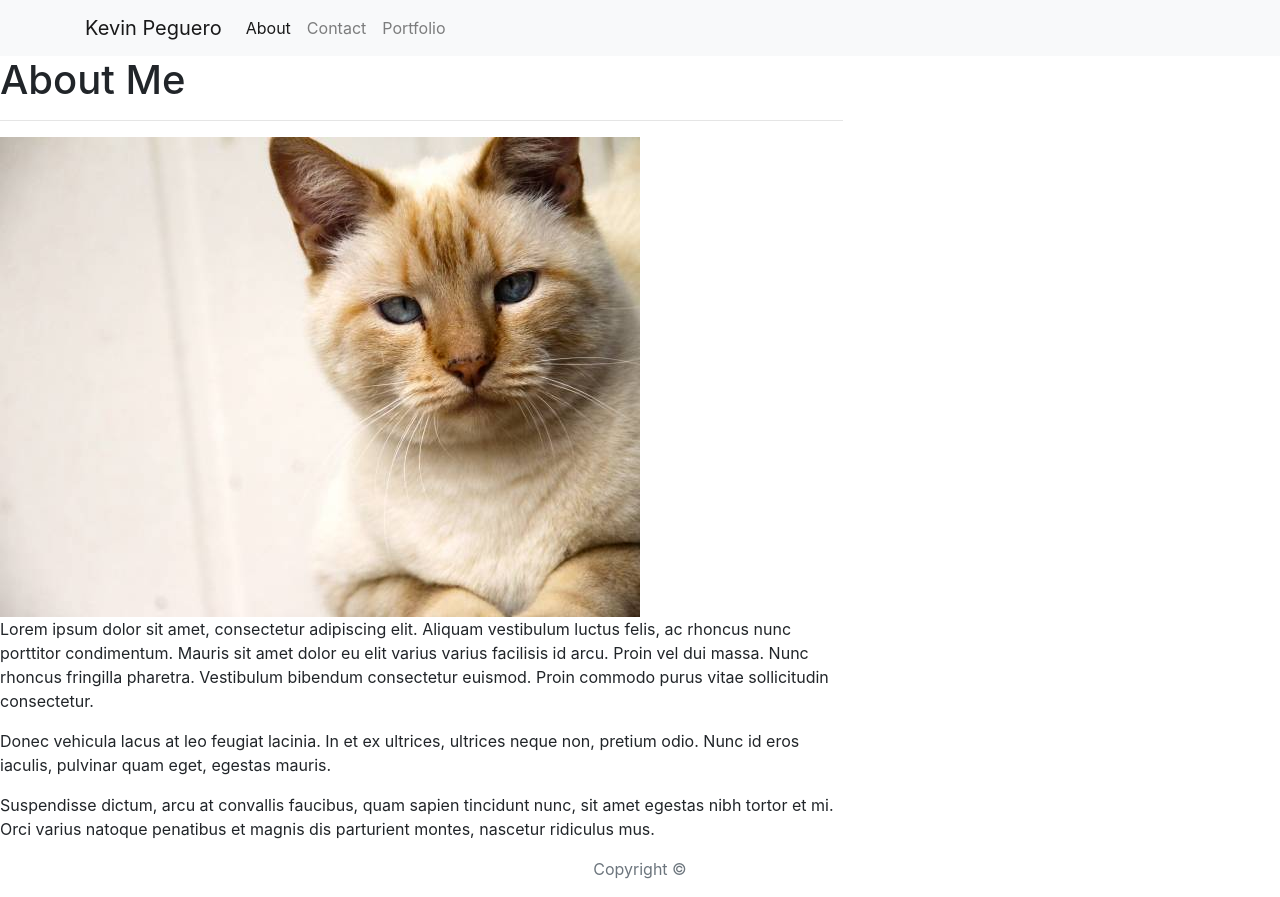
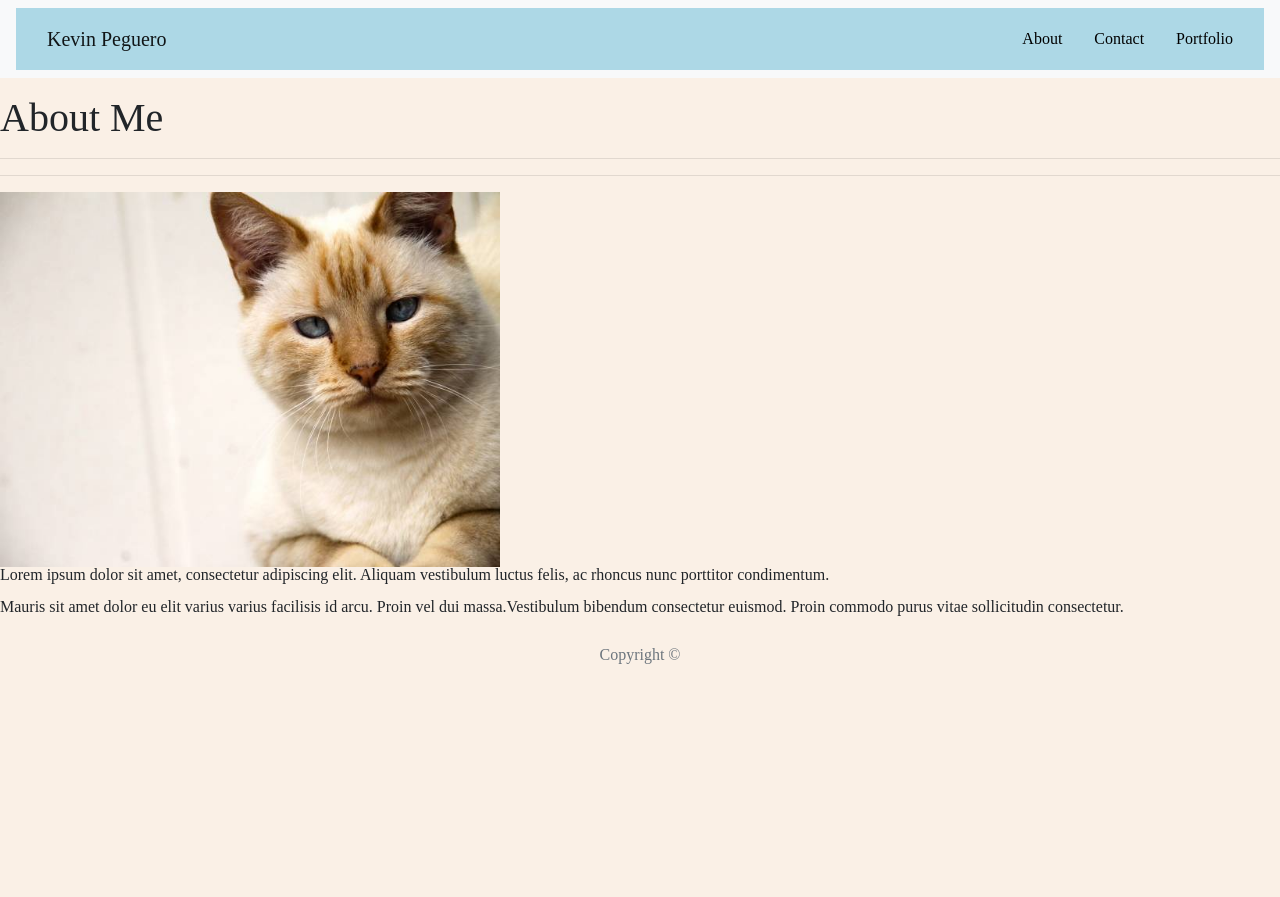
Before and after one commit to kevinpeguero/Responsive-Portfolio, a plain HTML site: page index.html in a window 1280 px wide. After the commit the page ends 800 px from the top, so only its background shows below. Drawn offline with nearby package versions, Linux system fonts and the light colour scheme.

Commit message:
fix html nav-item bar, also added some css

```diff
--- a/assets/style.css
+++ b/assets/style.css
@@ -0,0 +1,63 @@
+body{
+    font-family: 'Times New Roman', Times, serif;
+    background-attachment: fixed;
+    height: 100%;
+    width: 100%;
+    background-color: linen;
+}
+
+html,
+body{
+    height: 100%;
+}
+
+.navbar-brand{
+    padding: 16px;
+}
+
+.navbar-toggler{
+    align-self: auto;
+}
+
+.nav-link {
+    display: block;
+    padding: .5rem 1rem;
+    color: black;
+}
+
+.container-fluid{
+    width: 100%;
+    padding-right: 15px;
+    padding-left: 15px;
+    margin-right: auto;
+    margin-left: auto;
+    background-color:linen;
+    }
+
+    .navbar .container, .navbar .container-fluid, .navbar .container-lg, .navbar .container-md, .navbar .container-sm, .navbar .container-xl {
+
+        display: flex;
+        -ms-flex-wrap: wrap;
+        flex-wrap: wrap;
+        -ms-flex-align: center;
+        align-items: center;
+        -ms-flex-pack: justify;
+        justify-content: space-between;
+        background-color: lightblue;
+    }
+ p {
+    margin-top: 0;
+    margin-bottom: 1rem;
+    line-height: 1em;
+
+}
+
+img {
+    vertical-align: middle;
+    border-style: none;
+    width: 500px;
+}
+.card{
+    justify-content: flex-start;
+
+}
--- a/index.html
+++ b/index.html
@@ -11,16 +11,15 @@
 <body>
     <!-- start of Nav Bar -->
     <nav class="navbar navbar-expand-lg navbar-light bg-light">
-        <div class="container">
+        <div class="container-fluid">
             <a class="navbar-brand" href="index.html">Kevin Peguero</a>
             <button class="navbar-toggler" type="button" data-toggle="collapse" data-target="#navbarNav"
                 aria-controls="navbarNav" aria-expanded="false" aria-label="Toggle navigation">
                 <span class="navbar-toggler-icon"></span>
             </button>
-            <div class="collapse navbar-collapse" id="Kevin Peguero">
-                <ul class="navbar-nav">
-                    <li class="nav-item active">
-                        <a class="nav-link" href="index.html">About <span class="sr-only">(current)</span></a>
+            <ul class="nav justify-content-end">
+                <li class="nav-item">
+                    <a class="nav-link active" href="index.html">About</a>
                 </li>
                 <li class="nav-item">
                     <a class="nav-link" href="contact.html">Contact</a>
@@ -30,29 +29,29 @@
                 </li>
             </ul>
         </div>
-        </div>
     </nav>
     <!-- End of Nav Bar -->
 
     <!-- start About me Container -->
     <div id="container-fluid">
-        <section class="row">
-            <div class="col-md-8">
+        <section class="row my-3">
+            <div class="col-sm-12">
                 <article class="block">
                     <h1 class="block-header">About Me</h1>
                     <hr>
+                    <hr>
                     <img src="assets/images/cat.jpg" alt="cat" id="cat">
-                    <p>Lorem ipsum dolor sit amet, consectetur adipiscing elit. Aliquam vestibulum luctus felis, ac
-                        rhoncus nunc porttitor condimentum. Mauris sit amet dolor eu elit varius varius facilisis id
-                        arcu. Proin vel dui massa. Nunc rhoncus fringilla pharetra. Vestibulum bibendum consectetur
-                        euismod. Proin commodo purus vitae sollicitudin consectetur.</p>
+                    <p class="text-center-right">Lorem ipsum dolor sit amet,
+                        consectetur adipiscing elit. Aliquam vestibulum
+                        luctus felis, ac
+                        rhoncus nunc porttitor condimentum.
 
-                    <p>Donec vehicula lacus at leo feugiat lacinia. In et ex ultrices, ultrices neque non, pretium odio.
-                        Nunc id eros iaculis, pulvinar quam eget, egestas mauris.</p>
+                     <p class="text-center-right">Mauris sit amet dolor eu elit varius varius facilisis id
+                            arcu. Proin vel dui massa.Vestibulum bibendum consectetur
+                            euismod.
+                            Proin commodo purus vitae sollicitudin consectetur.</p>
 
-                    <p>Suspendisse dictum, arcu at convallis faucibus, quam sapien tincidunt nunc, sit amet egestas nibh
-                        tortor et mi. Orci varius natoque penatibus et magnis dis parturient montes, nascetur ridiculus
-                        mus.</p>
+
 
                 </article>
             </div>
@@ -97,5 +96,6 @@
 <script src="https://stackpath.bootstrapcdn.com/bootstrap/4.4.1/js/bootstrap.min.js"
     integrity="sha384-wfSDF2E50Y2D1uUdj0O3uMBJnjuUD4Ih7YwaYd1iqfktj0Uod8GCExl3Og8ifwB6"
     crossorigin="anonymous"></script>
+<link rel="stylesheet" type="text/css" href="assets/style.css">
 
 </html>
```
Also changed, not shown: contact.html (+9 -9 lines), portfolio.html (+30 -20 lines). Lines whose indentation alone changed are shown as unchanged.
